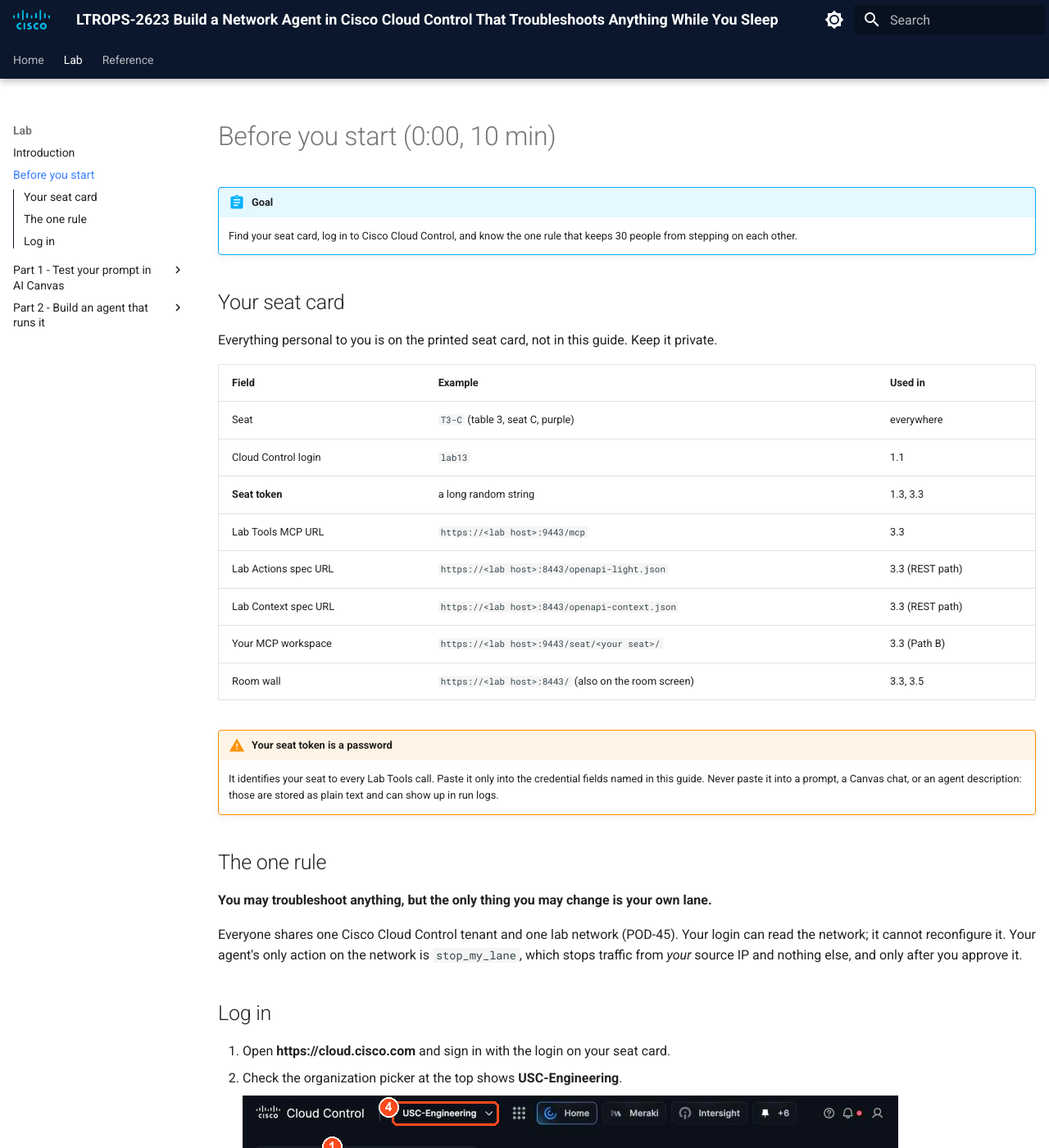
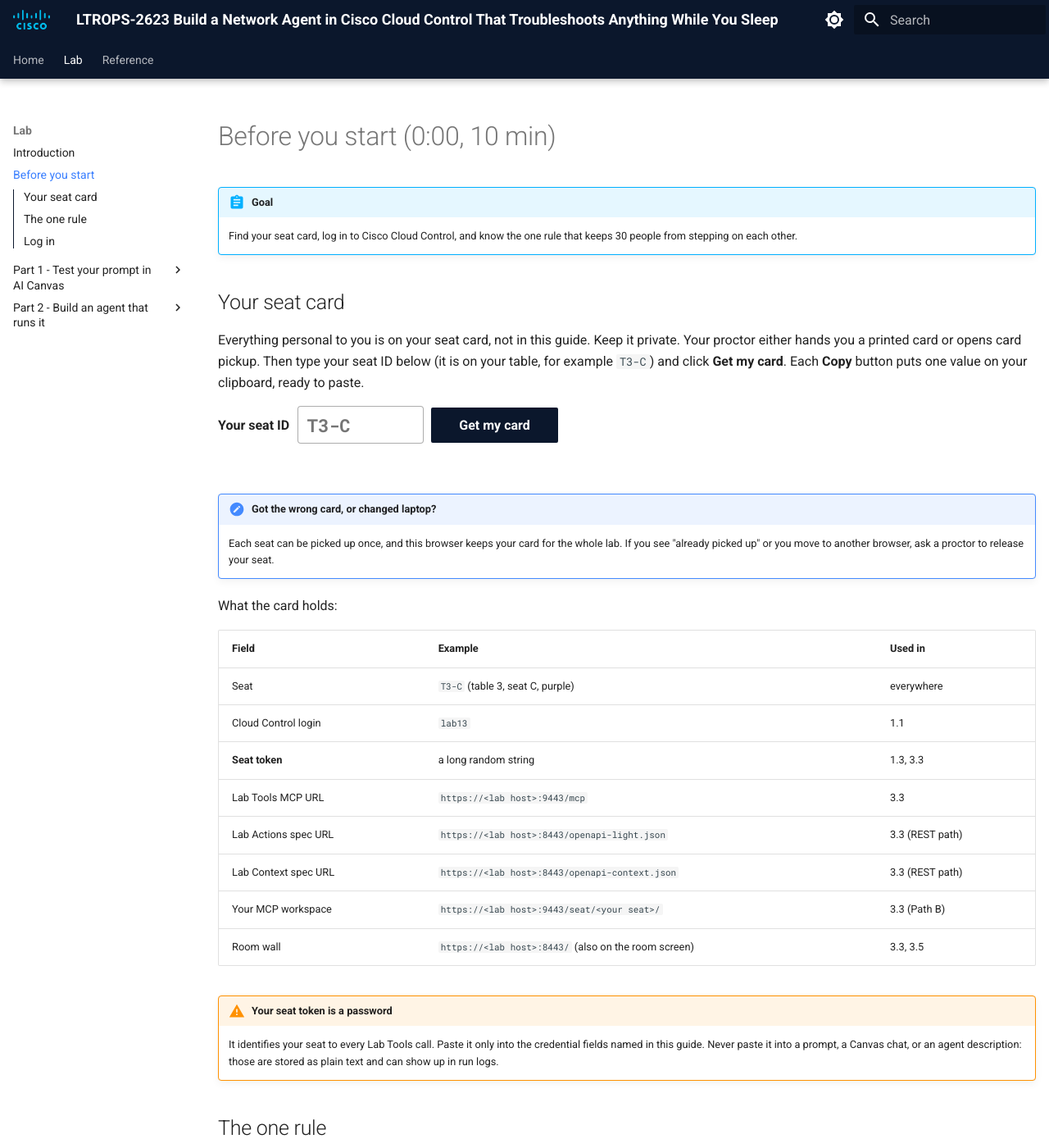
Before and after one commit to mokuma56/cloud-control-agent-lab-guide, an MkDocs documentation site: the page built from docs/setup.md, in a window 1280 px wide and 1400 px high. Shown: the whole window at 82% size. Built offline with MkDocs 1.6.1 and Material for MkDocs 9.7.7, drawn with Linux system fonts in a browser that asks for light colours.

Commit message:
Before you start: get your seat card from the lab server
Students type their seat ID and get their card with copy buttons while a
proctor has card pickup open; each seat can be picked up once.

Co-Authored-By: Claude Opus 5.5 <noreply@anthropic.com>

```diff
--- /dev/null
+++ b/docs/javascripts/seatcard.js
@@ -0,0 +1,65 @@
+/* "Get my seat card" on the Before you start page. The card comes from the lab server while a
+   proctor has card pickup open; this browser keeps it so a reload or later visit shows it again. */
+(function () {
+  const LAB = "https://lab.usc-engineering.com:8443";
+  const KEY = "ltrops2623.seatcard";
+  const FIELDS = [
+    ["Cloud Control login", "login"], ["Seat token", "token"], ["Lab Tools MCP URL", "mcp_url"],
+    ["Lab Actions spec URL", "spec_light"], ["Lab Context spec URL", "spec_context"],
+    ["Your MCP workspace", "workspace"], ["Room wall", "wall"], ["Agent name (3.1)", "agent_name"],
+  ];
+  const esc = s => String(s ?? "").replace(/[&<>"']/g, c => ({ "&": "&amp;", "<": "&lt;", ">": "&gt;", '"': "&quot;", "'": "&#39;" }[c]));
+  const load = () => { try { return JSON.parse(localStorage.getItem(KEY) || "null"); } catch { return null; } };
+  const save = v => { try { v ? localStorage.setItem(KEY, JSON.stringify(v)) : localStorage.removeItem(KEY); } catch {} };
+
+  function render(root) {
+    const saved = load();
+    if (!saved || !saved.card) {
+      root.innerHTML = `<form class="sc-form">
+          <label for="sc-seat">Your seat ID</label>
+          <input id="sc-seat" autocomplete="off" spellcheck="false" placeholder="T3-C" maxlength="6">
+          <button class="md-button md-button--primary" type="submit">Get my card</button>
+        </form><p class="sc-msg" role="status"></p>`;
+      const form = root.querySelector("form"), msg = root.querySelector(".sc-msg");
+      form.addEventListener("submit", async ev => {
+        ev.preventDefault();
+        const seat = root.querySelector("#sc-seat").value.trim().toUpperCase();
+        if (!/^T?[1-6]-?[A-E]$/.test(seat)) { msg.textContent = "Seat IDs look like T3-C: table 1 to 6, seat A to E."; return; }
+        const norm = seat.replace(/^T?([1-6])-?([A-E])$/, "T$1-$2");
+        msg.textContent = "Fetching your card…";
+        try {
+          const r = await fetch(LAB + "/v1/card", { method: "POST", headers: { "Content-Type": "application/json" },
+                                                     body: JSON.stringify({ seat: norm }) });
+          const j = await r.json().catch(() => ({}));
+          if (!r.ok) { msg.textContent = j.error || ("The lab server said HTTP " + r.status + "."); return; }
+          save({ card: j.card, claim: j.claim }); render(root);
+        } catch {
+          msg.textContent = "Cannot reach the lab server. Check you are on the lab Wi-Fi or ask a proctor.";
+        }
+      });
+      return;
+    }
+    const c = saved.card;
+    root.innerHTML = `<div class="sc-card">
+        <div class="sc-head"><span class="sc-dot" style="background:${esc(c.color_hex)}"></span>
+          <b>${esc(c.seat)}</b><span>Table ${esc(c.table)} · ${esc(c.color)} · protects ${esc(c.protects)}</span></div>
+        <table>${FIELDS.map(([label, k]) => `<tr><th>${label}</th>
+          <td><code class="${k === "token" ? "sc-token" : ""}">${esc(c[k])}</code></td>
+          <td><button class="md-button sc-copy" type="button" data-k="${k}">Copy</button></td></tr>`).join("")}</table>
+        <p class="sc-note">Your seat token is a password: paste it only into the credential fields this guide names.
+          This card stays in this browser. <a href="#" class="sc-forget">Forget this card</a></p></div>`;
+    root.querySelectorAll(".sc-copy").forEach(b => b.addEventListener("click", async () => {
+      try { await navigator.clipboard.writeText(String(c[b.dataset.k])); b.textContent = "Copied"; }
+      catch { b.textContent = "Select and copy"; }
+      setTimeout(() => (b.textContent = "Copy"), 1500);
+    }));
+    root.querySelector(".sc-forget").addEventListener("click", ev => {
+      ev.preventDefault();
+      if (confirm("Remove the card from this browser? Getting it again needs a proctor to release your seat.")) { save(null); render(root); }
+    });
+  }
+
+  const init = () => { const root = document.getElementById("seat-card"); if (root) render(root); };
+  if (window.document$ && window.document$.subscribe) window.document$.subscribe(init);   // Material instant navigation
+  else document.addEventListener("DOMContentLoaded", init);
+})();
--- a/docs/setup.md
+++ b/docs/setup.md
@@ -6,7 +6,18 @@
 
 ## Your seat card
 
-Everything personal to you is on the printed seat card, not in this guide. Keep it private.
+Everything personal to you is on your seat card, not in this guide. Keep it private.
+Your proctor either hands you a printed card or opens card pickup. Then type your seat ID below
+(it is on your table, for example `T3-C`) and click **Get my card**. Each **Copy** button puts one value
+on your clipboard, ready to paste.
+
+<div id="seat-card" class="seat-card"><p><em>Loading the card form…</em></p></div>
+
+!!! note "Got the wrong card, or changed laptop?"
+    Each seat can be picked up once, and this browser keeps your card for the whole lab. If you see
+    "already picked up" or you move to another browser, ask a proctor to release your seat.
+
+What the card holds:
 
 | Field | Example | Used in |
 | --- | --- | --- |
--- a/docs/stylesheets/extra.css
+++ b/docs/stylesheets/extra.css
@@ -33,3 +33,21 @@
     font-size: .72rem;
     color: var(--md-default-fg-color--light);
 }
+
+/* Seat card pickup (Before you start) */
+.seat-card { margin: 1em 0 1.4em; }
+.sc-form { display: flex; flex-wrap: wrap; align-items: center; gap: .6em; }
+.sc-form label { font-weight: 700; }
+.sc-form input { font: 700 1.1rem var(--md-code-font-family); width: 7em; padding: .35em .5em; text-transform: uppercase;
+  border: 1px solid var(--md-default-fg-color--lighter); border-radius: 4px; background: var(--md-default-bg-color); color: var(--md-default-fg-color); }
+.sc-msg { min-height: 1.4em; font-weight: 600; }
+.sc-card { border: 2px solid var(--md-default-fg-color--lighter); border-radius: 8px; padding: .8em 1em; }
+.sc-head { display: flex; flex-wrap: wrap; align-items: center; gap: .6em; margin-bottom: .4em; }
+.sc-head b { font-size: 1.8em; }
+.sc-dot { width: 1.1em; height: 1.1em; border-radius: 50%; display: inline-block; }
+.sc-card table { display: table; width: 100%; font-size: .8rem; }
+.sc-card th { white-space: nowrap; }
+.sc-card td code { word-break: break-all; font-size: .95rem; }
+.sc-card code.sc-token { font-size: 1.05rem; font-weight: 700; }
+.sc-copy.md-button { padding: .15em .8em; font-size: .75rem; margin: 0; }
+.sc-note { font-size: .75rem; }
--- a/mkdocs.yml
+++ b/mkdocs.yml
@@ -39,6 +39,8 @@ extra:
   generator: false
 extra_css:
   - stylesheets/extra.css
+extra_javascript:
+  - javascripts/seatcard.js
 
 plugins:
   - search
```
